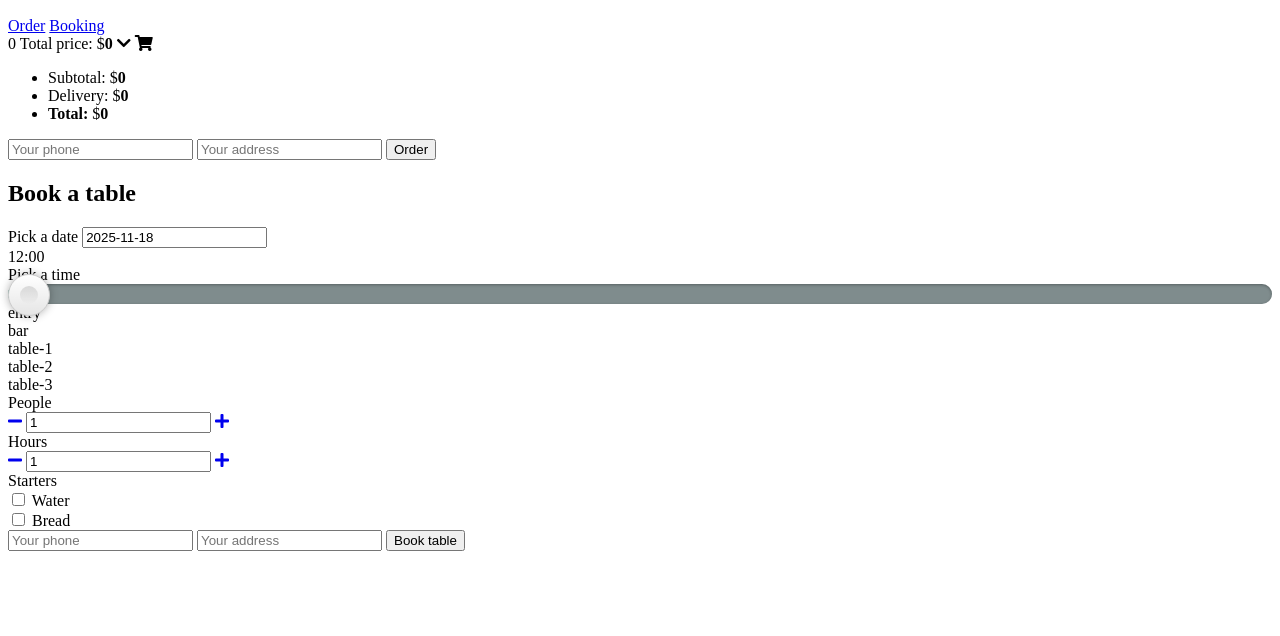
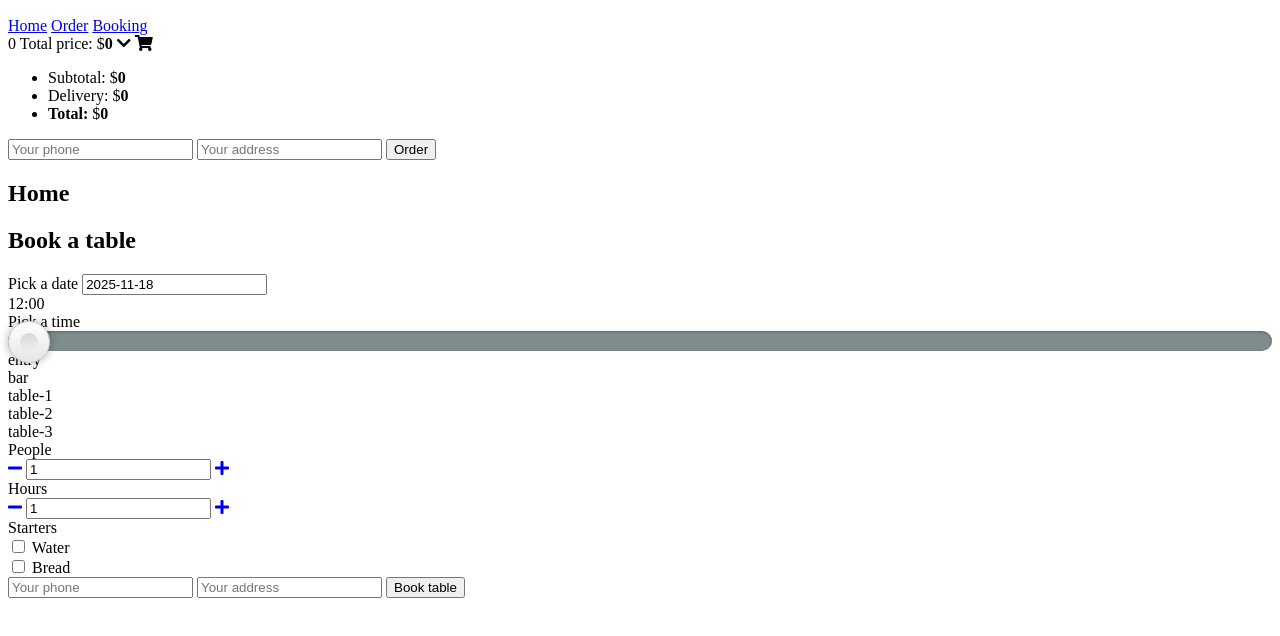
Before and after one commit to kherma/kod-6-oop-pizzeria, a website with bundled scripts: page src/index.html in a window 1280 px wide. Shown: the part 110-746 px from the top of the page. Built offline with nearby package versions, Linux system fonts and the light colour scheme; files whose address does not match are found by name.

Commit message:
feat: create base home page

```diff
--- a/src/index.html
+++ b/src/index.html
@@ -24,6 +24,7 @@
           <h2 class="logo__subtitle">the best homemade Italian food</h2>
         </div>
         <div class="main-nav">
+          <a href="#home">Home</a>
           <a href="#order">Order</a>
           <a href="#booking">Booking</a>
         </div>
@@ -65,6 +66,9 @@
   </header>
 
   <div id="pages">
+    <section id="home">
+      <div class="home-wrapper container"></div>
+    </section>
     <section id="order">
       <div id="product-list" class="product-list container"></div>
     </section>
@@ -255,6 +259,10 @@
        </div>
      </script>
 
+  <script id="template-home-widget" type="text/x-handlebars-template">
+    <h2>Home</h2>
+  </script>
+
   <script src="https://cdnjs.cloudflare.com/ajax/libs/handlebars.js/4.1.0/handlebars.min.js"></script>
   <script src="https://cdn.jsdelivr.net/npm/flatpickr"></script>
   <script src="./vendor/range-slider/range-slider.min.js"></script>
--- a/src/js/app.js
+++ b/src/js/app.js
@@ -3,6 +3,7 @@ import Product from './components/Product.js';
 import Cart from './components/Cart.js';
 import Booking from './components/Booking.js';
 import Alert from './components/Alert.js';
+import Home from './components/Home.js';
 
 const app = {
   initPages: function () {
@@ -104,6 +105,12 @@ const app = {
     thisApp.alert = new Alert(thisApp.alertContainer);
   },
 
+  initHome: function () {
+    const thisApp = this;
+    thisApp.homeElement = document.querySelector(select.containerOf.home);
+    thisApp.booking = new Home(thisApp.homeElement);
+  },
+
   init: function () {
     const thisApp = this;
     thisApp.initAlert();
@@ -111,6 +118,7 @@ const app = {
     thisApp.initData();
     thisApp.initCart();
     thisApp.initBooking();
+    thisApp.initHome();
   },
 };
 
--- /dev/null
+++ b/src/js/components/Home.js
@@ -0,0 +1,19 @@
+import { templates } from '../settings.js';
+
+class Home {
+  constructor(element) {
+    const thisHome = this;
+    thisHome.render(element);
+  }
+
+  render(element) {
+    const thisHome = this;
+    const generatedHTML = templates.homeWidget();
+    thisHome.dom = {};
+
+    thisHome.dom.wrapper = element;
+    thisHome.dom.wrapper.innerHTML = generatedHTML;
+  }
+}
+
+export default Home;
--- a/src/js/settings.js
+++ b/src/js/settings.js
@@ -4,6 +4,7 @@ export const select = {
     cartProduct: '#template-cart-product',
     bookingWidget: '#template-booking-widget',
     alertMessage: '#template-alert-message',
+    homeWidget: '#template-home-widget',
   },
   containerOf: {
     menu: '#product-list',
@@ -11,6 +12,7 @@ export const select = {
     pages: '#pages',
     booking: '.booking-wrapper',
     alert: '#alert',
+    home: '.home-wrapper',
   },
   all: {
     menuProducts: '#product-list > .product',
@@ -157,4 +159,7 @@ export const templates = {
   alertMessage: Handlebars.compile(
     document.querySelector(select.templateOf.alertMessage).innerHTML
   ),
+  homeWidget: Handlebars.compile(
+    document.querySelector(select.templateOf.homeWidget).innerHTML
+  ),
 };
```
Also changed, not shown: src/images/assets/pizza-1.jpg (added), src/images/assets/pizza-2.jpg (added), src/images/assets/pizza-3.jpg (added), src/images/assets/pizza-4.jpg (added), src/images/assets/pizza-5.jpg (added), src/images/assets/pizza-6.jpg (added), src/images/assets/pizza-7.jpg (added), src/images/assets/pizza-8.jpg (added), src/images/assets/pizza-9.jpg (added).
